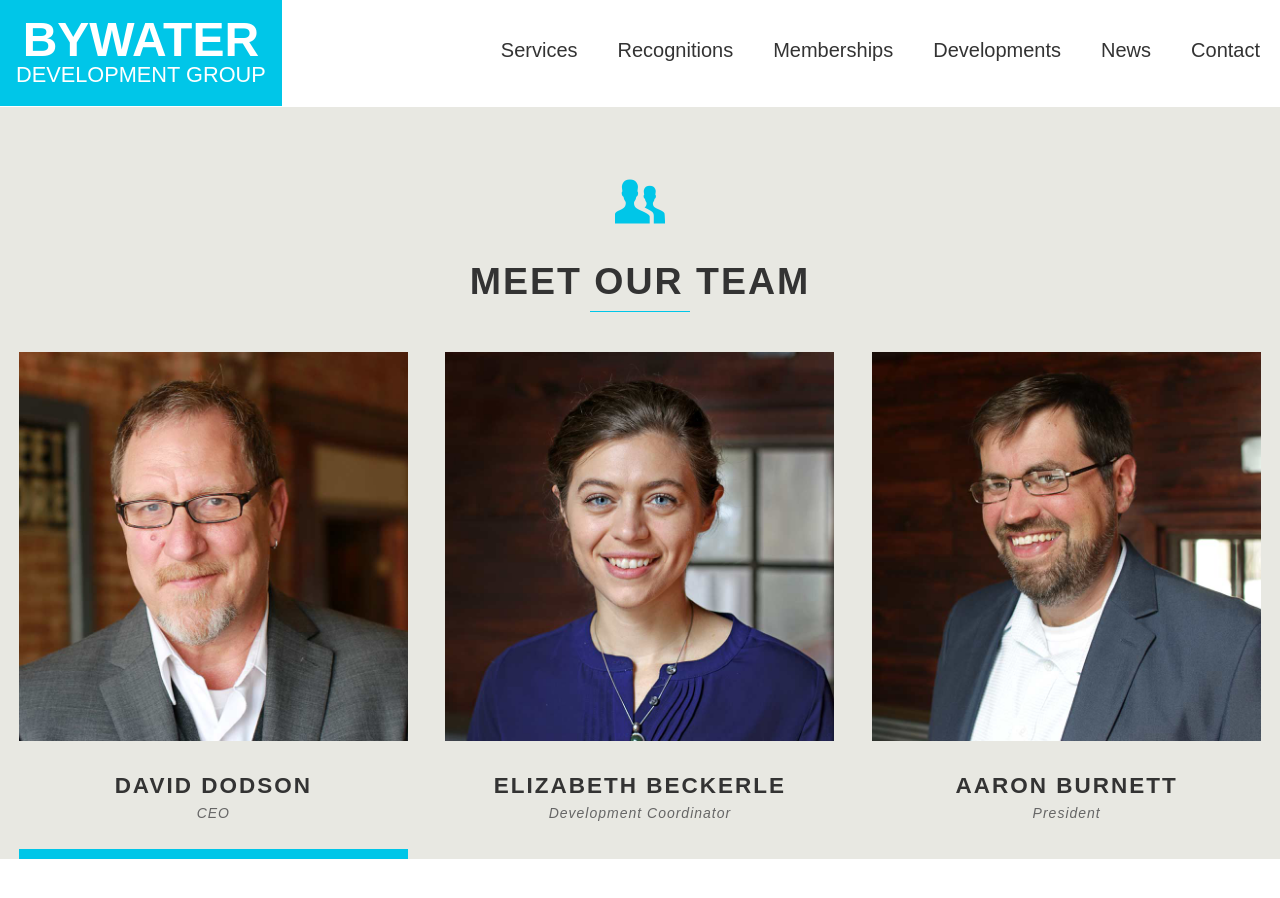
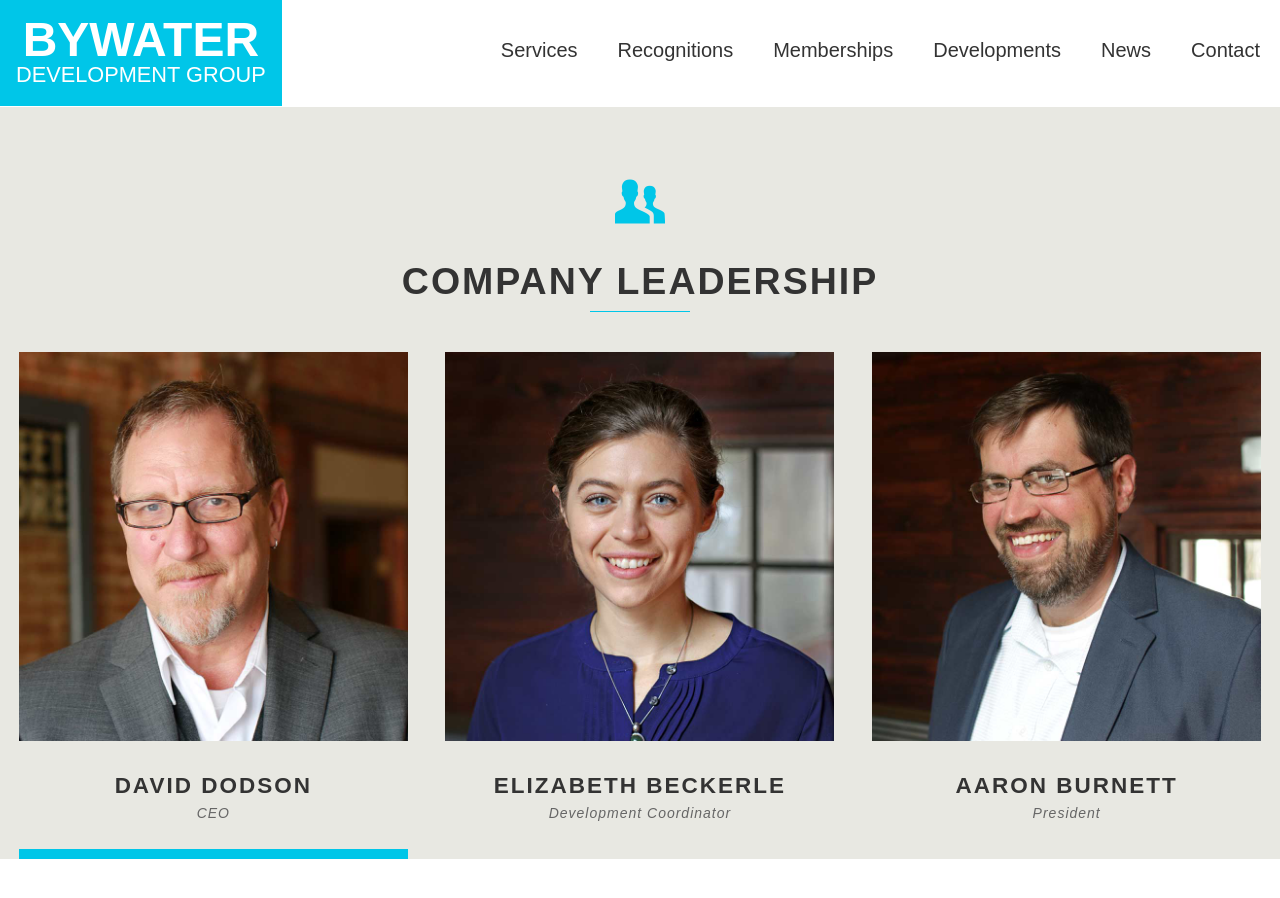
Before and after one commit to bywater/bywater.github.io, a Jekyll site: the page built from index.html, in a window 1280 px wide and 900 px high, scrolled down 1147 px. Built offline with Jekyll 4.4.1, drawn with Linux system fonts in a browser that asks for light colours; nearby versions of some CDN libraries.

Commit message:
Updated '/_includes/staff.html' via CloudCannon

```diff
--- a/_includes/staff.html
+++ b/_includes/staff.html
@@ -36,7 +36,7 @@
       <div class='row'>
         <div class='special-title centered-text'>
           <i class='icon-users'></i>
-          <h2>Meet our team</h2>
+          <h2>Company Leadership</h2>
           <!-- <p>We are happy to know you are happy</p> -->
           <p class='shortline'></p>
         </div>
```
